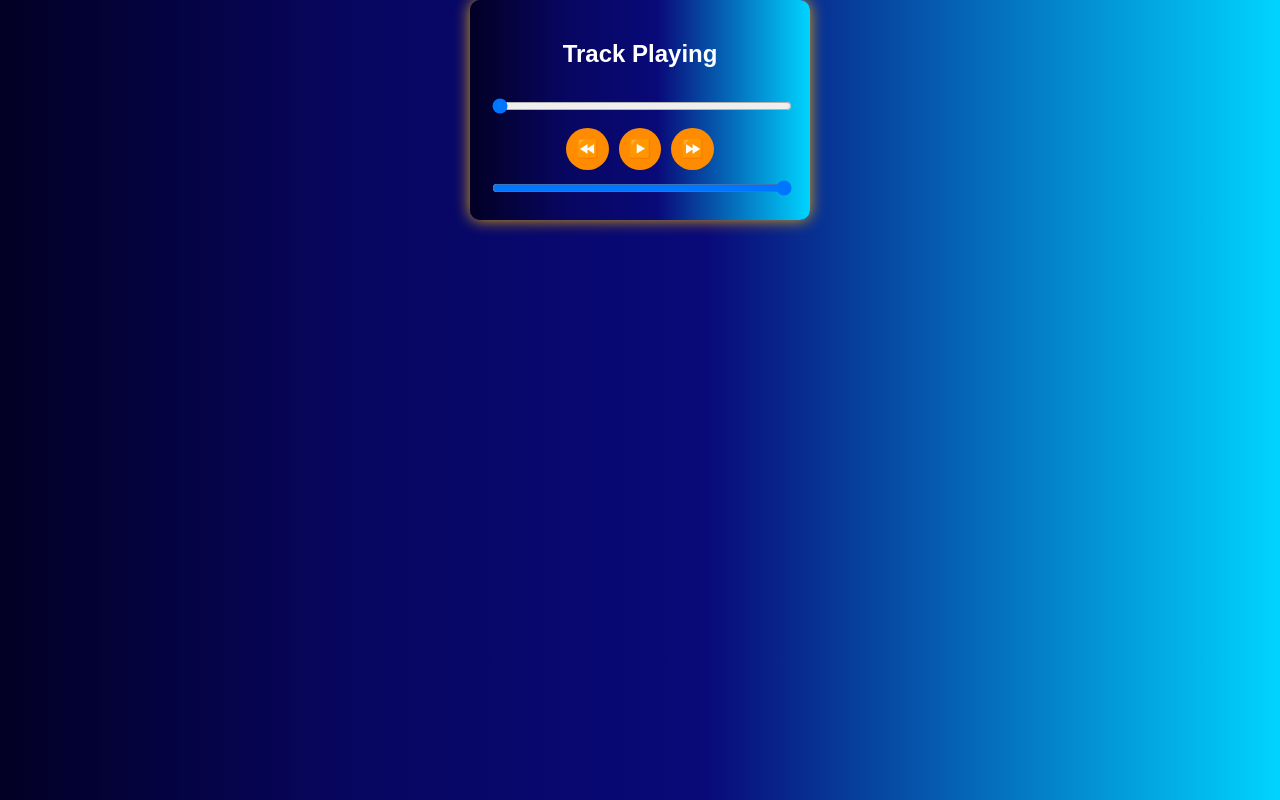
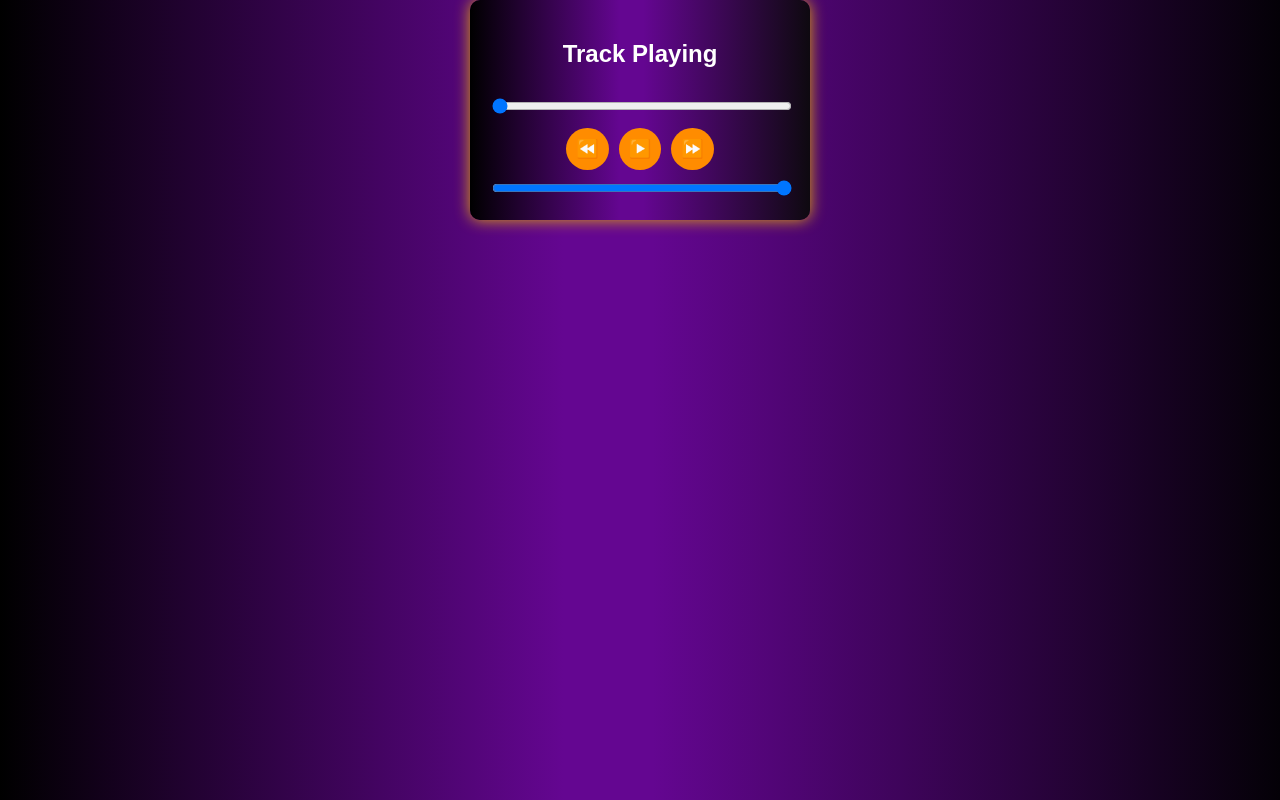
Before and after one commit to 2023154/MusicPlayerAPP, a plain HTML site: page app.html in a window 1280 px wide. Drawn offline with Linux system fonts and the light colour scheme.

Commit message:
Update musicplayer.css
update the colours of musicplayer css.

```diff
--- a/musicplayer.css
+++ b/musicplayer.css
@@ -3,13 +3,13 @@ body{
     display: flex;
     justify-content: center;
     align-items: center;
-    background: linear-gradient(90deg, rgba(2,0,36,1) 0%, rgba(7,6,95,1) 27%, rgba(9,9,121,1) 55%, rgba(0,212,255,1) 100%);
+    background: linear-gradient(90deg, rgba(0,0,0,1) 0%, rgba(100,6,145,1) 44%, rgb(100, 6, 145) 51%, rgb(4, 1, 7) 100%);
     color: white;
     margin: 0;
 }
 
 .musicPlayer{
-    background:  linear-gradient(90deg, rgba(2,0,36,1) 0%, rgba(7,6,95,1) 27%, rgba(9,9,121,1) 55%, rgba(0,212,255,1) 100%);
+    background: linear-gradient(90deg, rgba(0,0,0,1) 0%, rgba(100,6,145,1) 44%, rgb(100, 6, 145) 51%, rgb(14, 9, 16) 100%);
     padding: 20px;
     border-radius: 10px;
     text-align: center;
@@ -27,7 +27,7 @@ body{
 
 button{
     background: darkorange;
-    border: goldenrod;
+    border: #040107;
     padding: 10px;
     cursor: pointer;
     border-radius: 50%;
@@ -36,7 +36,7 @@ button{
 
 }
 button:hover{
-    background: goldenrod;
+    background: #fffefe;
 }
 
 input[type="range"] {
```
